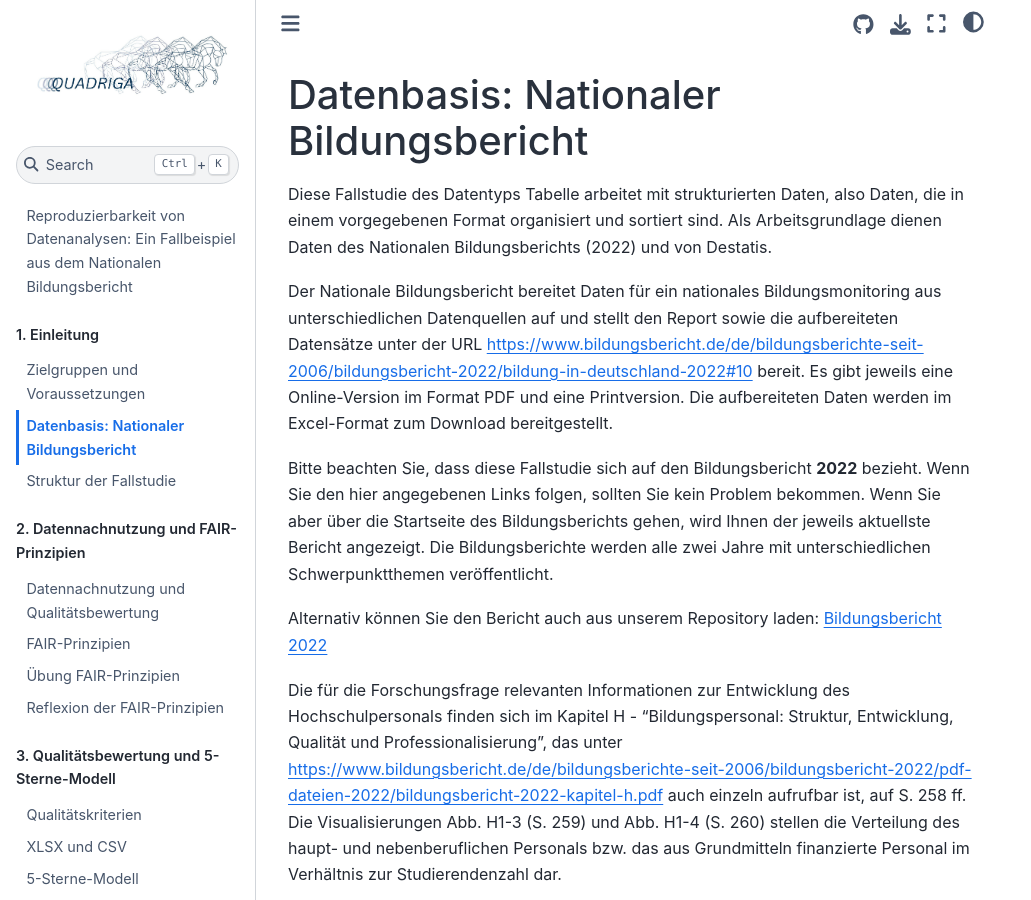
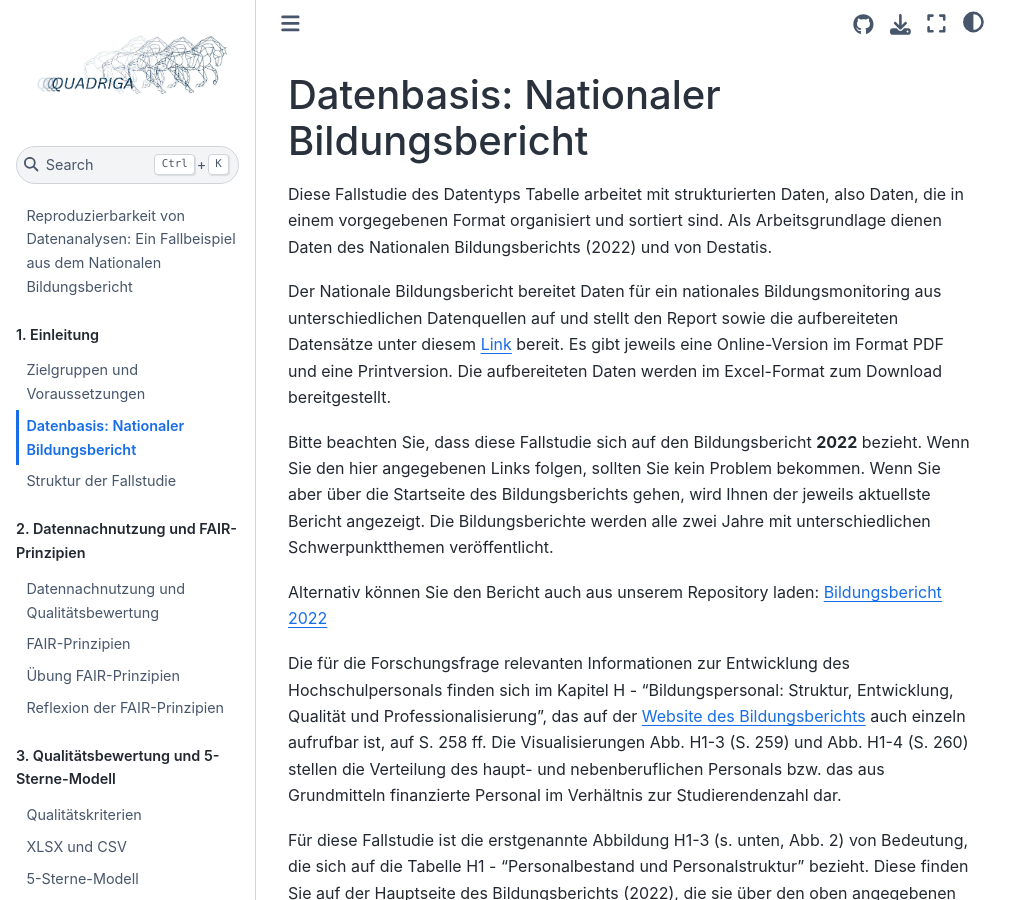
Before and after one commit to quadriga-dk/Tabelle-Fallstudie-1, a Jupyter Book: the page built from Markdown/03_Datenbasis.md, in a window 1280 px wide and 900 px high. Shown: the whole window, without its empty margins (0-1031 px from the left). Built offline with Jupyter Book 1.0.4 settings and Sphinx 7.4.7 and the Sphinx Book theme 1.1.4, drawn with Linux system fonts in a browser that asks for light colours.

Commit message:
Update 03_Datenbasis.md
Inhaltliche Korrektur:

Die langen URLs im Text erschweren den Lesefluss

```diff
--- a/Markdown/03_Datenbasis.md
+++ b/Markdown/03_Datenbasis.md
@@ -3,13 +3,13 @@
 
 Diese Fallstudie des Datentyps Tabelle arbeitet mit strukturierten Daten, also Daten, die in einem vorgegebenen Format organisiert und sortiert sind. Als Arbeitsgrundlage dienen Daten des Nationalen Bildungsberichts (2022) und von Destatis.
 
-Der Nationale Bildungsbericht bereitet Daten für ein nationales Bildungsmonitoring aus unterschiedlichen Datenquellen auf und stellt den Report sowie die aufbereiteten Datensätze unter der URL <a href="https://www.bildungsbericht.de/de/bildungsberichte-seit-2006/bildungsbericht-2022/bildung-in-deutschland-2022#10" target="_blank">https://www.bildungsbericht.de/de/bildungsberichte-seit-2006/bildungsbericht-2022/bildung-in-deutschland-2022#10</a> bereit. Es gibt jeweils eine Online-Version im Format PDF und eine Printversion. Die aufbereiteten Daten werden im Excel-Format zum Download bereitgestellt.
+Der Nationale Bildungsbericht bereitet Daten für ein nationales Bildungsmonitoring aus unterschiedlichen Datenquellen auf und stellt den Report sowie die aufbereiteten Datensätze unter diesem <a href="https://www.bildungsbericht.de/de/bildungsberichte-seit-2006/bildungsbericht-2022/bildung-in-deutschland-2022#10" target="_blank">Link</a> bereit. Es gibt jeweils eine Online-Version im Format PDF und eine Printversion. Die aufbereiteten Daten werden im Excel-Format zum Download bereitgestellt.
 
 Bitte beachten Sie, dass diese Fallstudie sich auf den Bildungsbericht **2022** bezieht. Wenn Sie den hier angegebenen Links folgen, sollten Sie kein Problem bekommen. Wenn Sie aber über die Startseite des Bildungsberichts gehen, wird Ihnen der jeweils aktuellste Bericht angezeigt. Die Bildungsberichte werden alle zwei Jahre mit unterschiedlichen Schwerpunktthemen veröffentlicht.
 
 Alternativ können Sie den Bericht auch aus unserem Repository laden: [Bildungsbericht 2022](Data/bildungsbericht-2022.pdf)
 
-Die für die Forschungsfrage relevanten Informationen zur Entwicklung des Hochschulpersonals finden sich im Kapitel H - "Bildungspersonal: Struktur, Entwicklung, Qualität und Professionalisierung", das unter <a href="https://www.bildungsbericht.de/de/bildungsberichte-seit-2006/bildungsbericht-2022/pdf-dateien-2022/bildungsbericht-2022-kapitel-h.pdf" target="_blank">https://www.bildungsbericht.de/de/bildungsberichte-seit-2006/bildungsbericht-2022/pdf-dateien-2022/bildungsbericht-2022-kapitel-h.pdf</a> auch einzeln aufrufbar ist, auf S. 258 ff. Die Visualisierungen Abb. H1-3 (S. 259) und Abb. H1-4 (S. 260) stellen die Verteilung des haupt- und nebenberuflichen Personals bzw. das aus Grundmitteln finanzierte Personal im Verhältnis zur Studierendenzahl dar.
+Die für die Forschungsfrage relevanten Informationen zur Entwicklung des Hochschulpersonals finden sich im Kapitel H - "Bildungspersonal: Struktur, Entwicklung, Qualität und Professionalisierung", das auf der <a href="https://www.bildungsbericht.de/de/bildungsberichte-seit-2006/bildungsbericht-2022/pdf-dateien-2022/bildungsbericht-2022-kapitel-h.pdf" target="_blank">Website des Bildungsberichts</a> auch einzeln aufrufbar ist, auf S. 258 ff. Die Visualisierungen Abb. H1-3 (S. 259) und Abb. H1-4 (S. 260) stellen die Verteilung des haupt- und nebenberuflichen Personals bzw. das aus Grundmitteln finanzierte Personal im Verhältnis zur Studierendenzahl dar.
 
 Für diese Fallstudie ist die erstgenannte Abbildung H1-3 (s. unten, Abb. 2) von Bedeutung, die sich auf die Tabelle H1 - "Personalbestand und Personalstruktur" bezieht. Diese finden Sie auf der Hauptseite des Bildungsberichts (2022), die sie über den oben angegebenen Link erreichen. Alternativ können Sie den Tabellenanhang über das zu dieser Fallstudie bereitgestellte Repository ([Excel-Tabelle](Data/h1-anhang.xlsx)) oder über die Webseite des Bildungsberichts (https://www.bildungsbericht.de/de/bildungsberichte-seit-2006/bildungsbericht-2022/excel-bildungsbericht-2022/h1-anhang.xlsx) direkt herunterladen.
 
```
